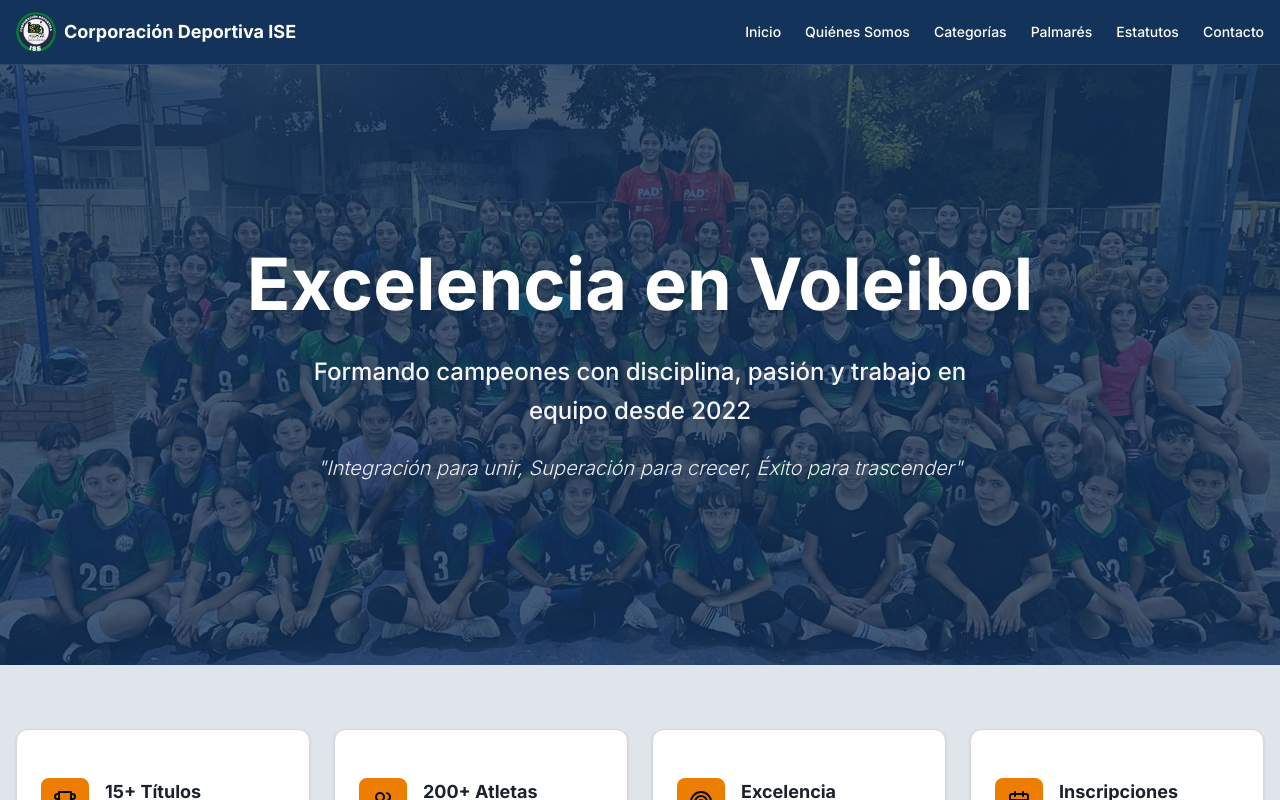
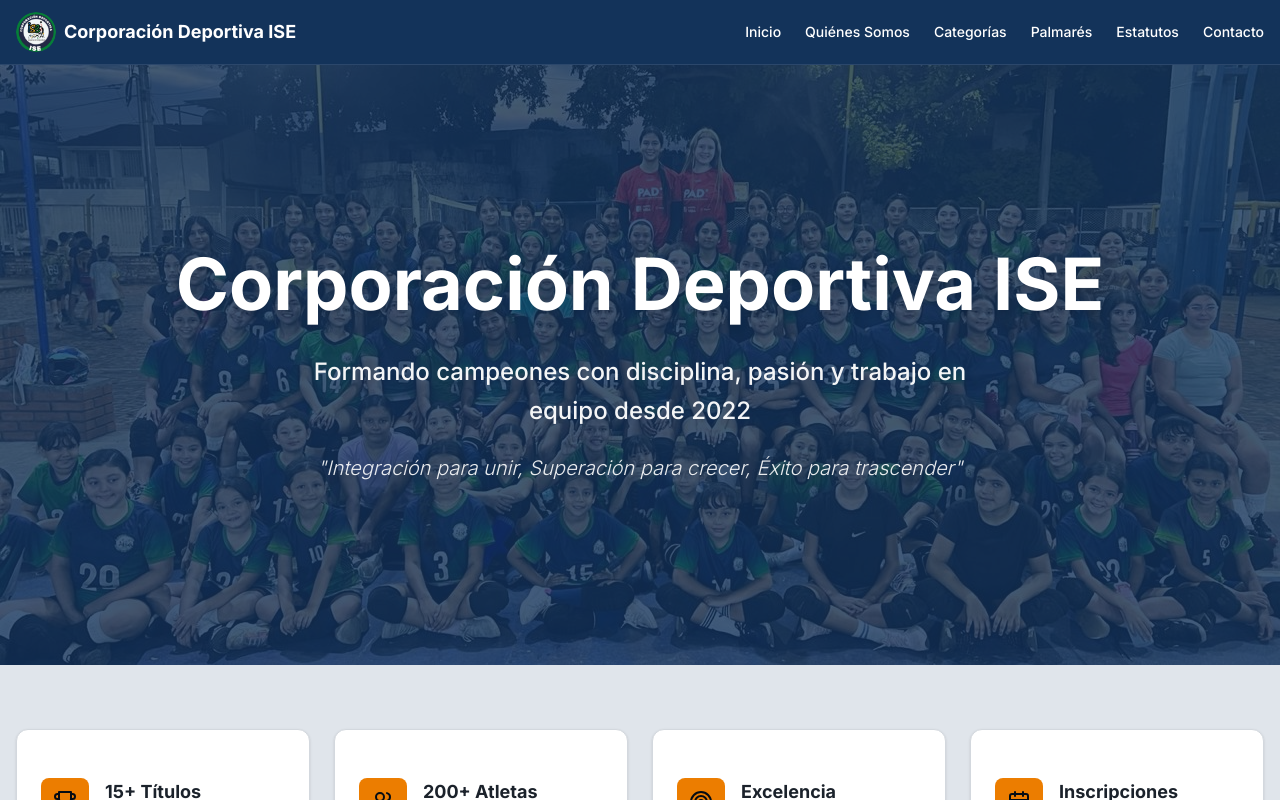
Before and after one commit to isilvao/Corporacion-Deportiva-ISE, a Next.js app: page / in a window 1280 px wide. Shown: the top 800 px of the page. Built offline with nearby package versions, Linux system fonts and the light colour scheme.

Commit message:
Cambio titulo

```diff
--- a/app/page.tsx
+++ b/app/page.tsx
@@ -29,7 +29,7 @@ export default function HomePage() {
 
           <div className="relative z-10 container mx-auto px-4 text-center text-primary-foreground">
             <h1 className="text-5xl md:text-7xl font-bold mb-8 text-balance drop-shadow-md">
-              Excelencia en Voleibol
+              Corporación Deportiva ISE
             </h1>
 
             <div className="max-w-2xl mx-auto space-y-6">
```
